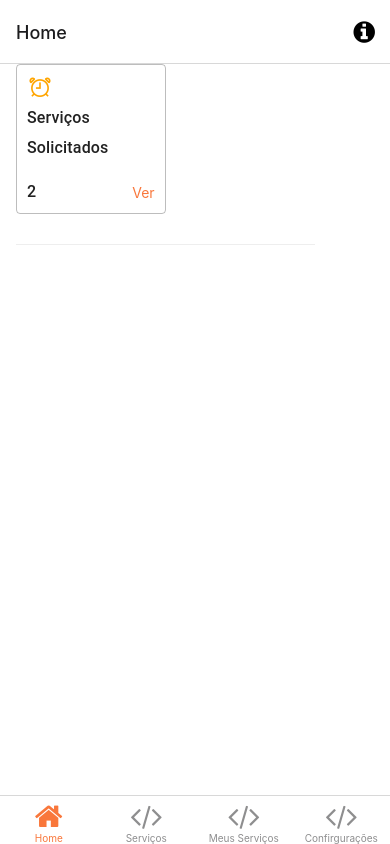
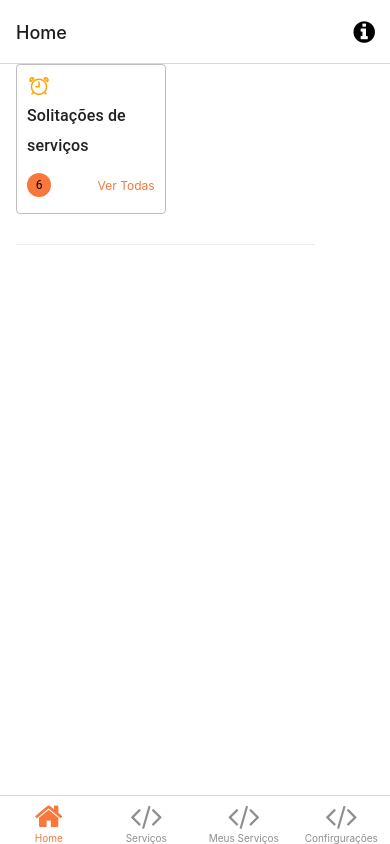
Before and after one commit to wagneraraujo/app_concreto, a React Native app: screen /TabOne in a window 390 px wide. Built offline with nearby package versions, Linux system fonts and the light colour scheme; what expo-linking would draw is missing.

Commit message:
component card resumo solicitacoes

```diff
--- a/components/ResumoCard/index.tsx
+++ b/components/ResumoCard/index.tsx
@@ -1,65 +1,78 @@
-import React from 'react'
-import { View, Text, StyleSheet, Pressable } from 'react-native'
-import { Ionicons } from '@expo/vector-icons';
-import { Title, useTheme } from 'react-native-paper';
-import { theme } from '../../theme/theme';
+import React from "react";
+import { View, StyleSheet, Pressable, Text } from "react-native";
+import { Ionicons } from "@expo/vector-icons";
+import { Title, useTheme } from "react-native-paper";
+import { theme } from "../../theme/theme";
+import { Badge } from "react-native-paper";
 
-export const ResumoCard = () => {
-    return(
+interface CardItemProps {
+  titleCard: string;
+  nameIcon: string | any;
+  qtd: any;
+  navegacao: any;
+  sizeIcon: number;
+}
+
+export const ResumoCard = ({
+  titleCard,
+  nameIcon,
+  qtd,
+  navegacao,
+  sizeIcon,
+}: CardItemProps) => {
+  return (
     <>
-
-        <Pressable style={({pressed}) => [
+      <Pressable
+        style={({ pressed }) => [
           {
             borderColor: pressed ? theme.colors.primary : theme.colors.disabled,
-                borderWidth:pressed ? 2 : 1
+            borderWidth: pressed ? 1 : 1,
           },
-            styles.container
-        ]} onPress={() => console.log('clicado')}>
-
-            <View >
-            <Ionicons name="alarm-outline" size={26} color="orange" />
-            <Title style={styles.title} >Serviços {"\n"}Solicitados</Title>
-
+          styles.container,
+        ]}
+        onPress={navegacao}
+      >
+        <View>
+          <Ionicons name={nameIcon} size={sizeIcon} color="orange" />
+          <Title style={styles.title}>{titleCard}</Title>
         </View>
 
         <View style={styles.lineFooter}>
-            <Title style={styles.title} >2</Title>
-            <Text style={styles.btnVer}>Ver</Text>
+          <Badge size={24} style={{ backgroundColor: theme.colors.primary }}>
+            {qtd}
+          </Badge>
+          <Text style={styles.btnVer}>Ver Todas</Text>
         </View>
-
       </Pressable>
-
     </>
-    )
-}
+  );
+};
 
 const styles = StyleSheet.create({
   container: {
-
-        borderRadius:4,
-        paddingVertical:8,
-        paddingHorizontal:10,
-        width: '40%',
+    borderRadius: 4,
+    paddingVertical: 8,
+    paddingHorizontal: 10,
+    width: "40%",
     height: 150,
   },
-    title:{
-        fontSize:16,
+  title: {
+    fontSize: 16,
   },
-    pressed:{
-        backgroundColor:'#abeafe'
+  pressed: {
+    backgroundColor: "#abeafe",
   },
-    subtitleCard:{
-        fontSize:14,
+  subtitleCard: {
+    fontSize: 14,
   },
   lineFooter: {
-        flexDirection: 'row',
-        justifyContent:'space-between',
-        marginTop:10,
-        alignItems:'center'
-
+    flexDirection: "row",
+    justifyContent: "space-between",
+    marginTop: 10,
+    alignItems: "center",
   },
   btnVer: {
     color: theme.colors.primary,
-    }
-
-})
+    fontSize: 12,
+  },
+});
--- a/screens/TabOneScreen.tsx
+++ b/screens/TabOneScreen.tsx
@@ -1,14 +1,26 @@
-import { StyleSheet } from 'react-native';
+import { StyleSheet } from "react-native";
 
-import { Text, View } from '../components/Themed';
-import { RootTabScreenProps } from '../types';
-import { ResumoCard } from '../components/ResumoCard';
+import { Text, View } from "../components/Themed";
+import { RootTabScreenProps } from "../types";
+import { ResumoCard } from "../components/ResumoCard";
 
-export default function TabOneScreen({ navigation }: RootTabScreenProps<'TabOne'>) {
+export default function TabOneScreen({
+  navigation,
+}: RootTabScreenProps<"TabOne">) {
   return (
     <View style={styles.container}>
-<ResumoCard/>
-      <View style={styles.separator} lightColor="#eee" darkColor="rgba(255,255,255,0.1)" />
+      <ResumoCard
+        nameIcon="alarm-outline"
+        sizeIcon={24}
+        titleCard="Solitações de serviços"
+        qtd={6}
+        navegacao={() => console.log("navegacao")}
+      />
+      <View
+        style={styles.separator}
+        lightColor="#eee"
+        darkColor="rgba(255,255,255,0.1)"
+      />
     </View>
   );
 }
@@ -16,17 +28,17 @@ export default function TabOneScreen({ navigation }: RootTabScreenProps<'TabOne'
 const styles = StyleSheet.create({
   container: {
     flex: 1,
-    alignItems: 'flex-start',
-    justifyContent: 'flex-start',
-    paddingLeft: 16
+    alignItems: "flex-start",
+    justifyContent: "flex-start",
+    paddingLeft: 16,
   },
   title: {
     fontSize: 20,
-    fontWeight: 'bold',
+    fontWeight: "bold",
   },
   separator: {
     marginVertical: 30,
     height: 1,
-    width: '80%',
+    width: "80%",
   },
 });
```
Lines whose indentation alone changed are shown as unchanged.
